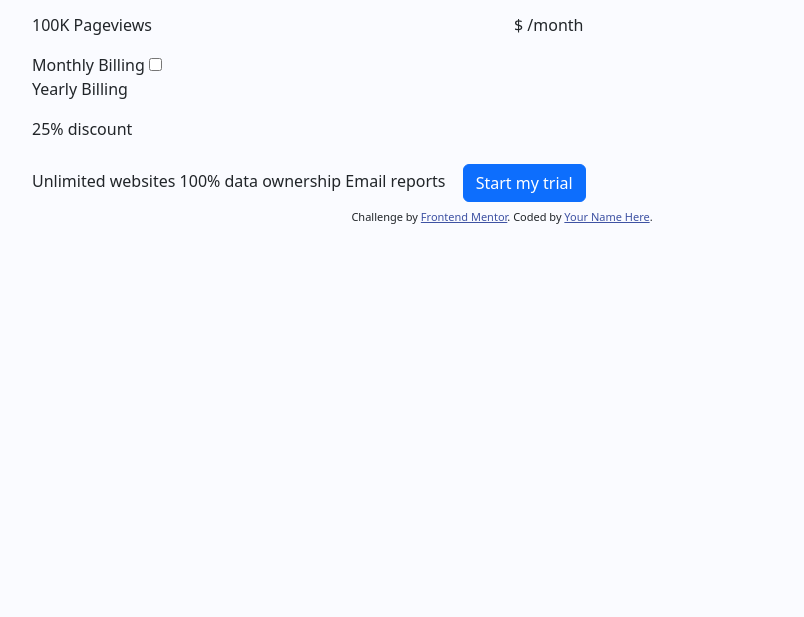
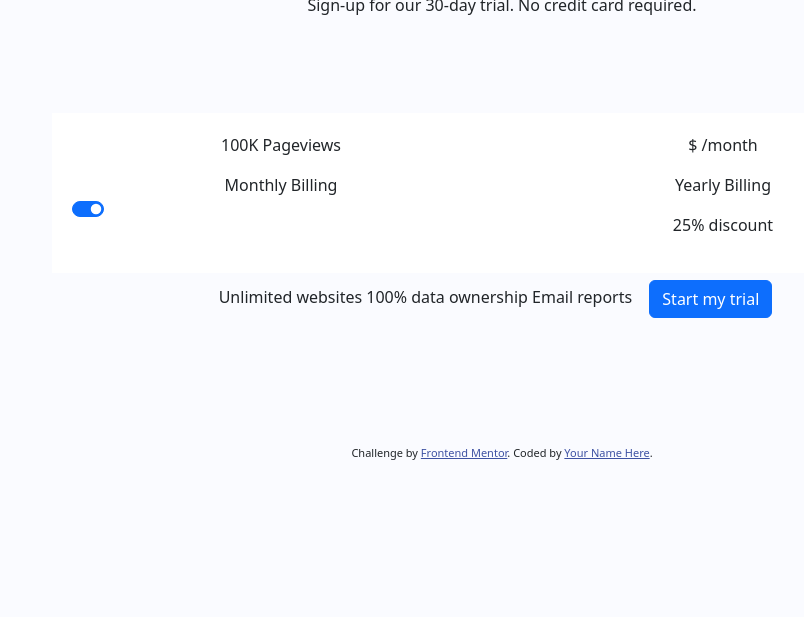
Before and after one commit to ksuares1/pricing-component, a plain HTML site: page index.html in a window 1280 px wide. Shown: the part 183-800 px from the top of the page, without its empty margins (138-942 px from the left). Drawn offline with nearby package versions, Linux system fonts and the light colour scheme.

Commit message:
added columns and rows

```diff
--- a/assets/css/styles.css
+++ b/assets/css/styles.css
@@ -4,13 +4,29 @@
 
 body{
     background:hsl(230, 100%, 99%);
+    text-align: center;
 }
 
 
 .container{
     margin:0 auto;
-    padding:100px;
+    padding:120px;
+
 }
 main{
+     padding-bottom:80px;
+}
+
+.card-container{
+    padding:20px;
+    margin:0 auto;
+    background:white;
+}
+
+/* .pageviews , .cost{
     text-align:center;
+} */
+
+.billing{
+    text-align: center;
 }
--- a/index.html
+++ b/index.html
@@ -24,17 +24,28 @@
   <p class="cost">$ /month</p>
   </div>
   </div>
+
+  <!-- Slider -->
+
   <!-- Rounded switch -->
-  <label class="switch"> Monthly Billing
-    <input type="checkbox">
-    <span class="slider round"></span>
-  </label>
+  <div class="row">
+    <div class="col-md-6">
+  <span class="billing">Monthly Billing</span>
 
+  <div class="form-check form-switch">
+  <input class="form-check-input" type="checkbox" id="flexSwitchCheckChecked" checked>
+  <label class="form-check-label" for="flexSwitchCheckChecked"></label>
+</div>
+</div>
+
+  <div class="col-md-6">
   <span>
   <p>Yearly Billing
     <p>25% discount</p>
+  </div>
+</div>
   </span>
-
+    </div>
   <!-- Checkboxes -->
     Unlimited websites
     100% data ownership
```
